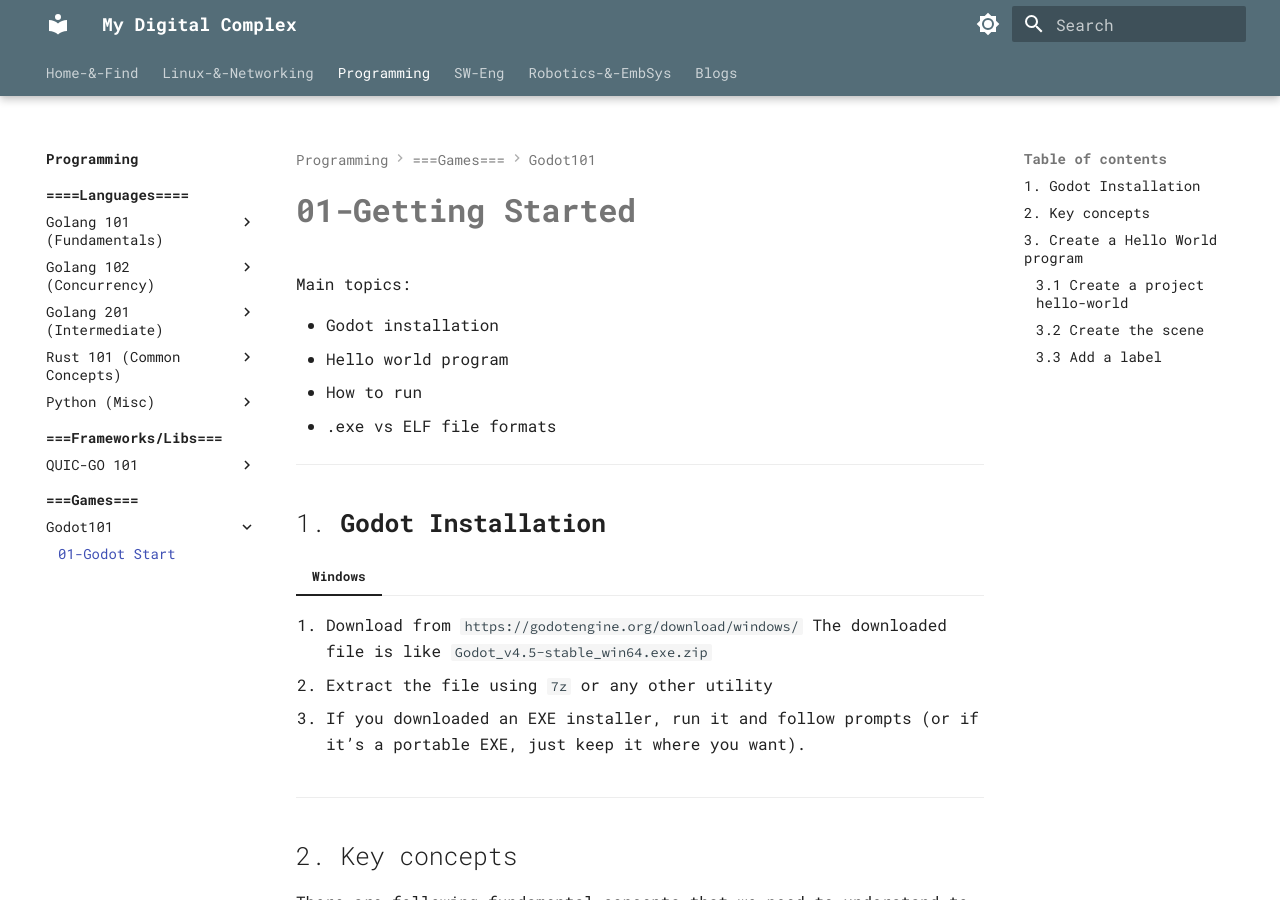
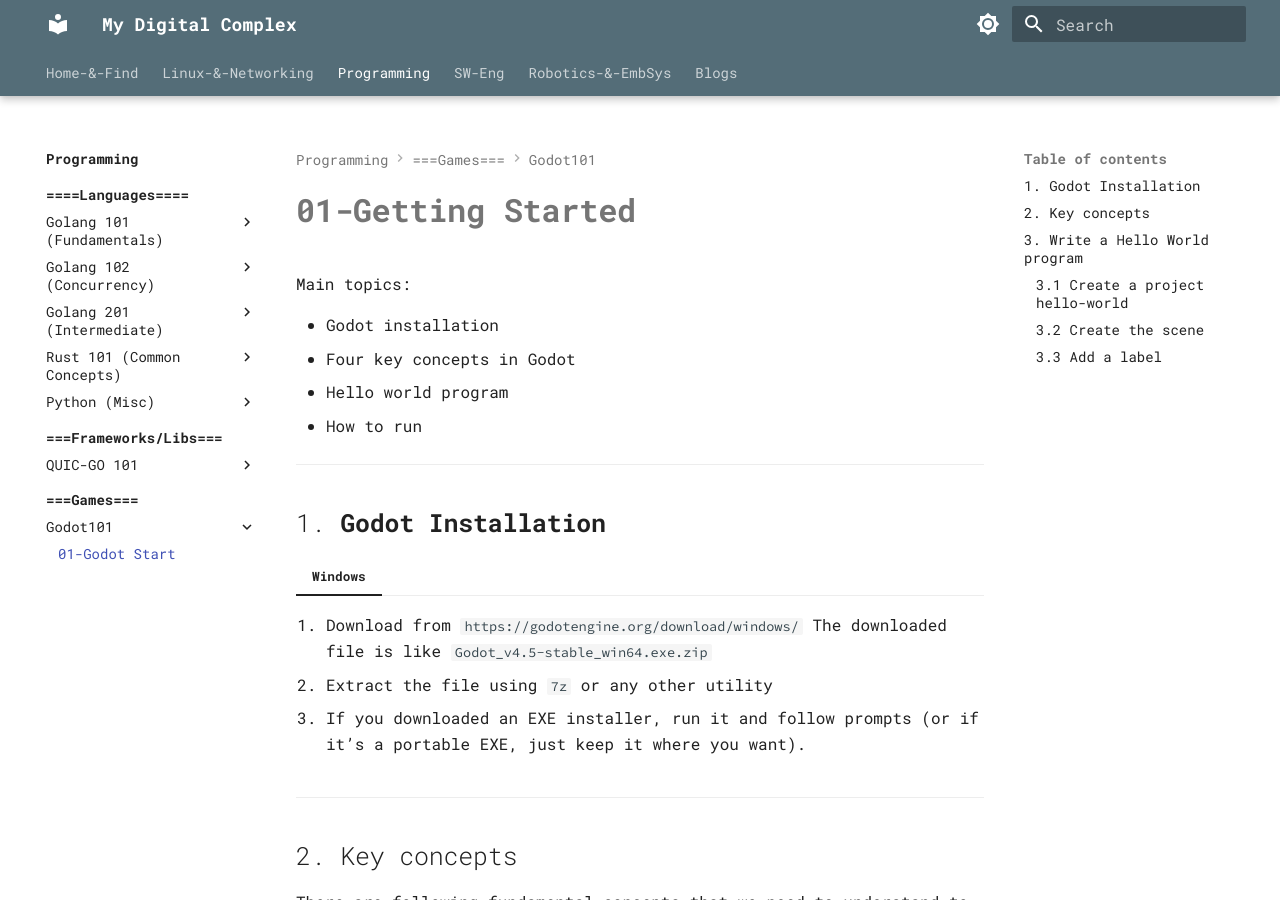
Before and after one commit to alohamujeeb/alohamujeeb.github.io, an MkDocs documentation site: the page built from docs/programming/gaming/godot101/01-gettingstarted.md, in a window 1280 px wide and 900 px high. Built offline with MkDocs 1.6.1 and Material for MkDocs 9.7.7, drawn with Linux system fonts in a browser that asks for light colours; some of the changed text lies outside the part shown.

Commit message:
godot section added

````diff
--- a/docs/programming/gaming/godot101/01-gettingstarted.md
+++ b/docs/programming/gaming/godot101/01-gettingstarted.md
@@ -3,9 +3,9 @@
 Main topics:
 
 - Godot installation
+- Four key concepts in Godot
 - Hello world program
 - How to run
-- .exe vs ELF file formats
 
 ---
 ## 1. **Godot Installation**
@@ -51,7 +51,7 @@
 
 
 ---
-## 3. Create a Hello World program
+## 3. Write a Hello World program
 
 ### 3.1 Create a project ```hello-world```
 1. Click New Project (top-left).
````
